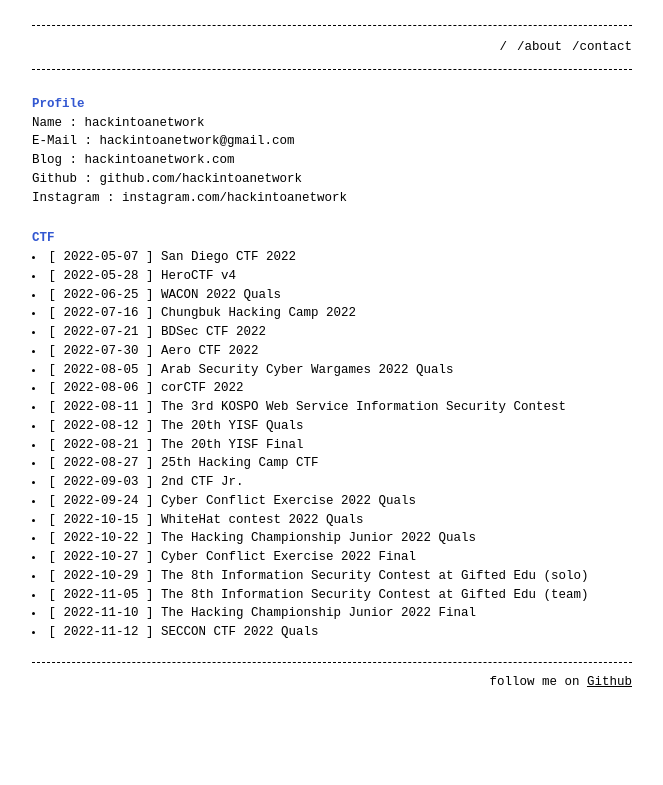
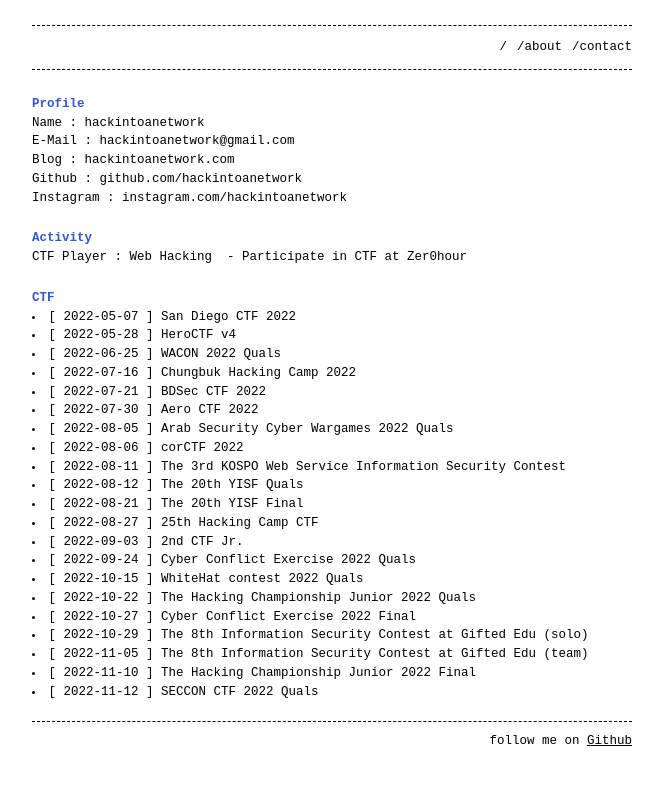
Before and after one commit to hackintoanetwork/hackintoanetwork.github.io, a Jekyll site: the page built from about.md, in a window 1280 px wide. Shown: the top 785 px of the page, without its empty margins (308-971 px from the left). Built offline with Jekyll 4.4.1, drawn with Linux system fonts in a browser that asks for light colours.

Commit message:
Update about.md

```diff
--- a/about.md
+++ b/about.md
@@ -5,15 +5,17 @@ permalink: /about/
 ---
 # Profile
 
-
 Name : hackintoanetwork
 E-Mail : hackintoanetwork@gmail.com
 Blog : hackintoanetwork.com
 Github : github.com/hackintoanetwork
 Instagram : instagram.com/hackintoanetwork
 
+# Activity
+
+CTF Player : Web Hacking  - Participate in CTF at Zer0hour
+
 # CTF
-
 
 <li>[ 2022-05-07 ] San Diego CTF 2022</li>
 <li>[ 2022-05-28 ] HeroCTF v4</li>
```
